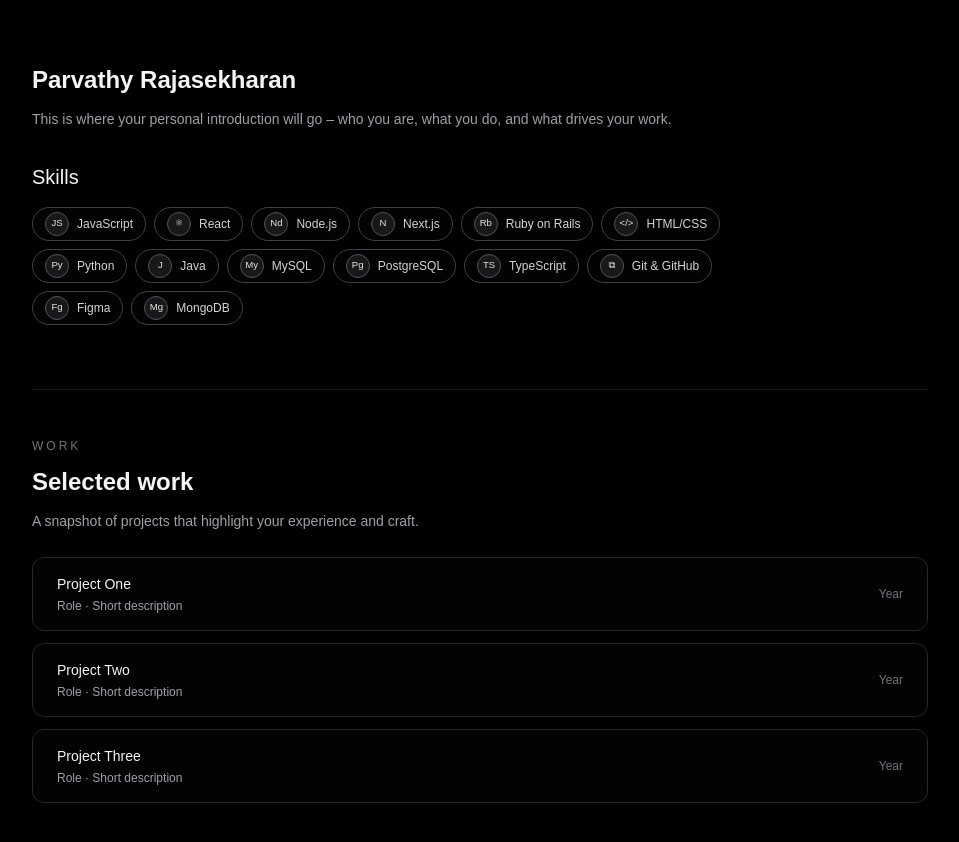
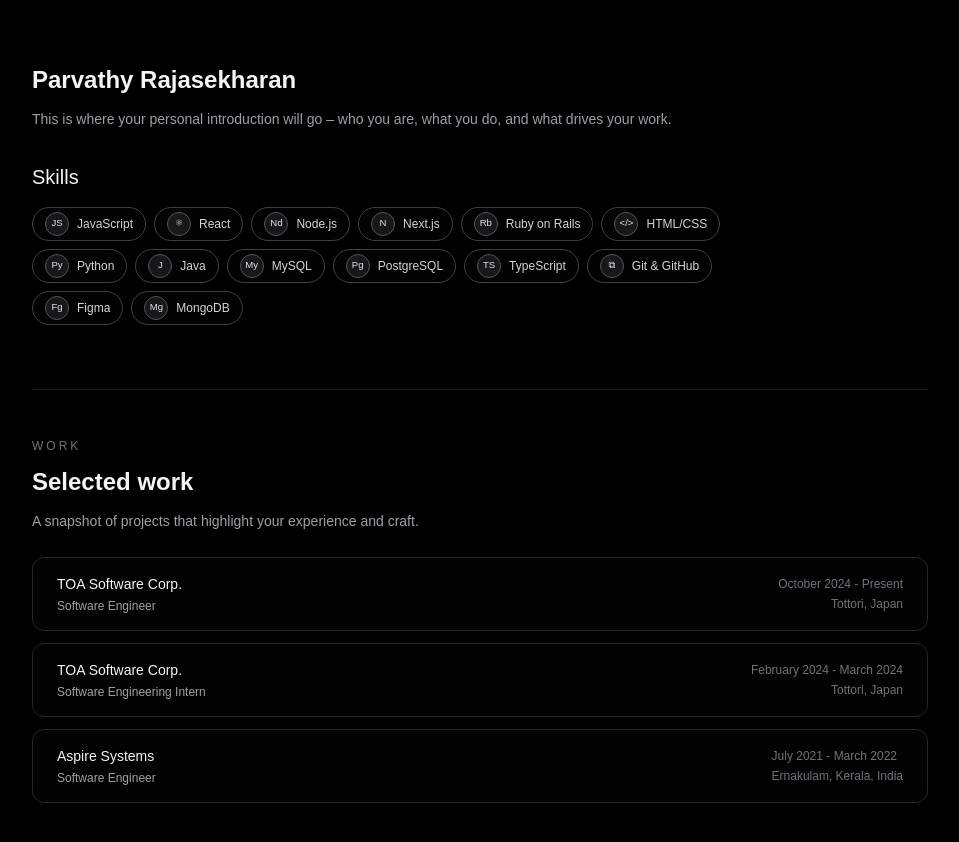
Before and after one commit to parvathy07r/portfolio, a Next.js app: page / in a window 1280 px wide. Shown: the top 842 px of the page, without its empty margins (144-1103 px from the left). Built offline with nearby package versions, Linux system fonts and the light colour scheme.

Commit message:
feat: updated the work experience details

```diff
--- a/app/page.tsx
+++ b/app/page.tsx
@@ -61,26 +61,37 @@ export default function Home() {
           <div className="space-y-3">
             <article className="flex items-center justify-between rounded-xl border border-zinc-800 bg-zinc-950/40 px-6 py-4 transition-colors hover:border-zinc-500">
               <div className="space-y-1">
-                <h4 className="text-sm font-medium">Project One</h4>
-                <p className="text-xs text-zinc-400">Role · Short description</p>
+                <h4 className="text-sm font-medium">TOA Software Corp.</h4>
+                <p className="text-xs text-zinc-400">Software Engineer</p>
               </div>
-              <p className="text-xs text-zinc-500">Year</p>
+               <div className="space-y-1">
+                <p className="text-xs text-zinc-500">October 2024 - Present</p>
+                <p className="text-xs text-zinc-500 text-end">Tottori, Japan</p>
+               </div>
             </article>
 
             <article className="flex items-center justify-between rounded-xl border border-zinc-800 bg-zinc-950/40 px-6 py-4 transition-colors hover:border-zinc-500">
               <div className="space-y-1">
-                <h4 className="text-sm font-medium">Project Two</h4>
-                <p className="text-xs text-zinc-400">Role · Short description</p>
+                <h4 className="text-sm font-medium">TOA Software Corp.</h4>
+                <p className="text-xs text-zinc-400">Software Engineering Intern</p>
               </div>
-              <p className="text-xs text-zinc-500">Year</p>
+               <div className="space-y-1">
+                <p className="text-xs text-zinc-500">February 2024 - March 2024</p>
+                <p className="text-xs text-zinc-500 text-end">Tottori, Japan</p>
+               </div>
+
             </article>
 
             <article className="flex items-center justify-between rounded-xl border border-zinc-800 bg-zinc-950/40 px-6 py-4 transition-colors hover:border-zinc-500">
               <div className="space-y-1">
-                <h4 className="text-sm font-medium">Project Three</h4>
-                <p className="text-xs text-zinc-400">Role · Short description</p>
+                <h4 className="text-sm font-medium">Aspire Systems</h4>
+                <p className="text-xs text-zinc-400">Software Engineer</p>
               </div>
-              <p className="text-xs text-zinc-500">Year</p>
+               <div className="space-y-1">
+                <p className="text-xs text-zinc-500">July 2021 - March 2022</p>
+                <p className="text-xs text-zinc-500 text-end">Ernakulam, Kerala, India</p>
+               </div>
+
             </article>
           </div>
         </section>
```
